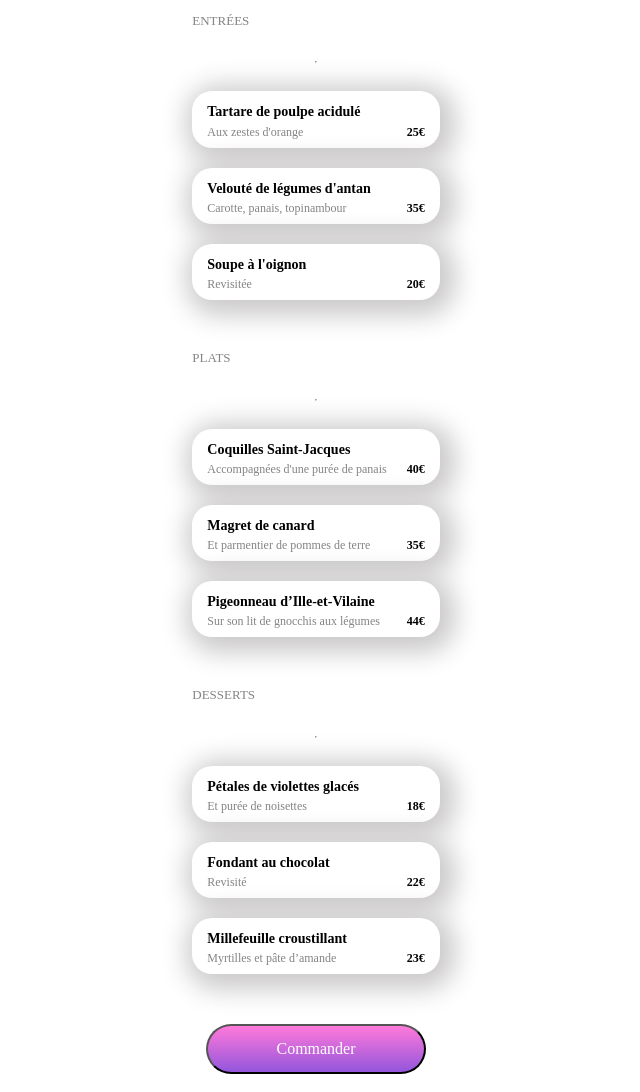
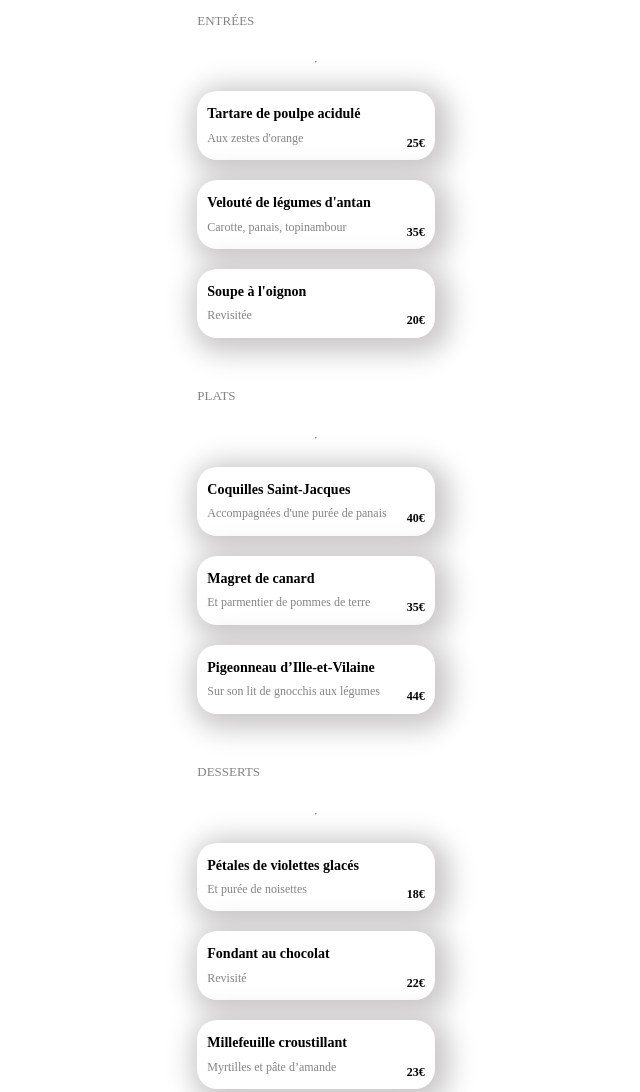
Before and after one commit to Bmajri75/MajriBechir_3_16122021, a website: page public/html/a-la-francaise.html in a window 1280 px wide. Shown: the part 497-1589 px from the top of the page, without its empty margins (324-964 px from the left). Drawn offline with Linux system fonts and the light colour scheme; a web font is replaced by a local one.

Commit message:
creation de la pastille de validation faite.

```diff
--- a/public/html/a-la-francaise.html
+++ b/public/html/a-la-francaise.html
@@ -40,92 +40,108 @@
           <!--Les Entrees -->
           <div class="menu__cat">
             <h2>Entrées</h2>
-            <hr/>
-
+            <hr />
+            <!-- ---------------- -->
+            <div class="menu-item">
               <div class="menu__cat__plat">
                 <h3 class="menu__cat__plat__name">Tartare de poulpe acidulé</h3>
-                <p>
-                  Aux zestes d'orange<span class="menu__cat__plat__price"
-                    >25€</span>
-                </p>
-                <div class="slide-left-box">
-                  <div class="slide-left"></div>
+                <p>Aux zestes d'orange</p>
               </div>
+              <div class="menu__cat__plat__price">25€</div>
+              <div class="slide"><i class="fas fa-check-circle"></i></div>
             </div>
 
+            <div class="menu-item">
               <div class="menu__cat__plat">
-              <h3 class="menu__cat__plat__name">Velouté de légumes d'antan</h3>
-              <p>
-                Carotte, panais, topinambour<span class="menu__cat__plat__price"
-                  >35€</span
-                >
-              </p>
+                <h3 class="menu__cat__plat__name">
+                  Velouté de légumes d'antan
+                </h3>
+                <p>Carotte, panais, topinambour</p>
               </div>
+              <div class="menu__cat__plat__price">35€</div>
+              <div class="slide"><i class="fas fa-check-circle"></i></div>
+            </div>
+
+            <div class="menu-item">
               <div class="menu__cat__plat">
                 <h3 class="menu__cat__plat__name">Soupe à l'oignon</h3>
-              <p>Revisitée<span class="menu__cat__plat__price"> 20€</span></p>
+                <p>Revisitée</p>
+              </div>
+
+              <div class="menu__cat__plat__price">20€</div>
+              <div class="slide"><i class="fas fa-check-circle"></i></div>
             </div>
           </div>
           <!--Fin des entrees
             Les plats -->
+
           <div class="menu__cat">
             <h2>Plats</h2>
             <hr />
+
+            <div class="menu-item">
               <div class="menu__cat__plat">
                 <h3 class="menu__cat__plat__name">Coquilles Saint-Jacques</h3>
-              <p>
-                Accompagnées d'une purée de panais<span
-                  class="menu__cat__plat__price"
-                  >40€</span
-                >
-              </p>
+                <p>Accompagnées d'une purée de panais</p>
               </div>
+              <div class="menu__cat__plat__price">40€</div>
+              <div class="slide"><i class="fas fa-check-circle"></i></div>
+            </div>
+
+            <div class="menu-item">
               <div class="menu__cat__plat">
                 <h3 class="menu__cat__plat__name">Magret de canard</h3>
-              <p>
-                Et parmentier de pommes de terre<span
-                  class="menu__cat__plat__price"
-                  >35€</span
-                >
-              </p>
+                <p>Et parmentier de pommes de terre</p>
               </div>
+              <div class="menu__cat__plat__price">35€</div>
+              <div class="slide"><i class="fas fa-check-circle"></i></div>
+            </div>
+
+            <div class="menu-item">
               <div class="menu__cat__plat">
                 <h3 class="menu__cat__plat__name">
                   Pigeonneau d’Ille-et-Vilaine
                 </h3>
-              <p>
-                Sur son lit de gnocchis aux légumes<span
-                  class="menu__cat__plat__price"
-                >
-                  44€</span
-                >
-              </p>
+                <p>Sur son lit de gnocchis aux légumes</p>
+              </div>
+              <div class="menu__cat__plat__price">44€</div>
+              <div class="slide"><i class="fas fa-check-circle"></i></div>
             </div>
           </div>
           <!--La fin des Plats
                 Debut des Desserts  -->
+
           <div class="menu__cat">
             <h2>Desserts</h2>
             <hr />
+
+            <div class="menu-item">
               <div class="menu__cat__plat">
-              <h3 class="menu__cat__plat__name">Pétales de violettes glacés</h3>
-              <p>
-                Et purée de noisettes<span class="menu__cat__plat__price"
-                  >18€</span
-                >
-              </p>
+                <h3 class="menu__cat__plat__name">
+                  Pétales de violettes glacés
+                </h3>
+                <p>Et purée de noisettes</p>
               </div>
+              <div class="menu__cat__plat__price">18€</div>
+              <div class="slide"><i class="fas fa-check-circle"></i></div>
+            </div>
+
+            <div class="menu-item">
               <div class="menu__cat__plat">
                 <h3 class="menu__cat__plat__name">Fondant au chocolat</h3>
-              <p>Revisité<span class="menu__cat__plat__price">22€</span></p>
+                <p>Revisité</p>
               </div>
+              <div class="menu__cat__plat__price">22€</div>
+              <div class="slide"><i class="fas fa-check-circle"></i></div>
+            </div>
+
+            <div class="menu-item">
               <div class="menu__cat__plat">
                 <h3 class="menu__cat__plat__name">Millefeuille croustillant</h3>
-              <p>
-                Myrtilles et pâte d’amande<span class="menu__cat__plat__price"
-                  >23€</span
-                >
-              </p>
+                <p>Myrtilles et pâte d’amande</p>
+              </div>
+              <div class="menu__cat__plat__price">23€</div>
+              <div class="slide"><i class="fas fa-check-circle"></i></div>
             </div>
           </div>
         </section>
--- a/sass/Layout/_pageMenu.scss
+++ b/sass/Layout/_pageMenu.scss
@@ -1,6 +1,24 @@
+@keyframes slide-left {
+  0% {
+    transform: translateX(0);
+  }
+  100% {
+    transform: translateX(-70px);
+  }
+}
+
+@keyframes rotation-chek{
+ 0%{
+   transform: rotate(-180deg);
+ }
+ 100%{
+  transform: rotate(0deg);
+ }
+}
+
 
 // Page des menu de restaurants
-.container-menu{
+.container-menu {
   display: flex;
   flex-direction: column;
   background-color: #fff;
@@ -18,9 +36,9 @@
       position: absolute;
       right: 15px;
       font-size: 20px;
-        opacity: 0.80;
-        &:hover{
-        opacity:0;
+      opacity: 0.8;
+      &:hover {
+        opacity: 0;
       }
     }
 
@@ -34,7 +52,7 @@
       transition: all 2s ease-in-out;
       &:hover {
         opacity: 1;
-          transform:scale(1.2);
+        transform: scale(1.2);
       }
     }
   }
@@ -43,6 +61,41 @@
   .menu {
     display: flex;
     flex-direction: column;
+
+    .menu-item {
+      display: flex;
+      box-shadow: 5px 5px 27px 10px $gris-fonce;
+      font-size: 12px;
+      background-color: $blamc;
+      border-radius: 20px;
+      overflow: hidden;
+      &:hover {
+        .slide, .menu__cat__plat__price {
+          animation: slide-left 0.5s cubic-bezier(0.25, 0.46, 0.45, 0.94) both;
+
+        }
+        i{
+          animation-name: rotation-chek;
+          animation-duration: 0.5s;
+          animation-timing-function: ease-in-out;
+          animation-delay: 0s;
+          animation-iteration-count: 1;
+        }
+      }
+    }
+
+    .slide {
+      margin-right: -5rem;
+      background-color: #99e2d0;
+      width: 5rem;
+      display: flex;
+       align-items: center;
+     i{
+       margin: auto;
+       color: white;
+       font-size: 25px;
+     }
+    }
 
     // les differentes categories
     &__cat {
@@ -68,12 +121,8 @@
 
       // le Block du plat
       &__plat {
+        padding: 10px;
 
-          box-shadow: 5px 5px 27px 10px $gris-fonce;
-          font-size: 12px;
-          padding: 8px 15px;
-          background-color: $blamc;
-          border-radius: 20px;
 
         // le nom dans le block
         &__name {
@@ -82,87 +131,43 @@
 
         // le prix du block
         &__price {
-            margin-left: 20px;
+          margin: auto 0px 0px auto;
+          padding: 10px;
           font-weight: bold;
           color: $noir;
         }
 
-          // prix + accompagnement
+        //  accompagnement
         p {
+          overflow: hidden;
+          text-overflow: ellipsis;
           display: flex;
           justify-content: space-between;
           color: $gris-tres-fonce;
-            margin: 0 0 5px 0px ;
-            line-height: 5px;
+          margin: 0 0 5px 0px;
         }
       }
     }
   }
 }
 
-  @media screen and (min-width: 470px){
-    .header{
+
+
+
+@media screen and (min-width: 470px) {
+  .header {
     display: flex;
     flex-direction: column;
     align-items: center;
-      &__img{
+    &__img {
       height: 300px;
       width: 600px;
-
     }
   }
 
-    .container-menu{
+  .container-menu {
     display: flex;
     flex-direction: column;
     align-items: center;
   }
 }
-
-  /* ----------------------------------------------
- * Generated by Animista on 2022-1-5 10:47:22
- * Licensed under FreeBSD License.
- * See http://animista.net/license for more info.
- * w: http://animista.net, t: @cssanimista
- * ---------------------------------------------- */
-  // slide-left-box
-  .slide-left-box{
-    display: flex;
-  }
-
- .slide-left {
-  display: none;
-position: absolute;
-background: #99E2D0;
-border-radius: 0 15px 15px 0;
-right: 0px;
-padding: 0 13px;
-height: 100%;
- -webkit-animation: slide-left 2s cubic-bezier(0.250, 0.460, 0.450, 0.940) both;
-         animation: slide-left 2s cubic-bezier(0.250, 0.460, 0.450, 0.940) both;
-}
-/**
- * ----------------------------------------
- * animation slide-left
- * ----------------------------------------
- */
-@-webkit-keyframes slide-left {
-  0% {
-    -webkit-transform: translateX(0);
-            transform: translateX(0);
-  }
-  100% {
-    -webkit-transform: translateX(-100px);
-            transform: translateX(-100px);
-  }
-}
-@keyframes slide-left {
-  0% {
-    -webkit-transform: translateX(0);
-            transform: translateX(0);
-  }
-  100% {
-    -webkit-transform: translateX(-100px);
-            transform: translateX(-100px);
-  }
-}
```
Also changed, not shown: public/css/style.css, 1 other file. Lines whose indentation alone changed are shown as unchanged.
